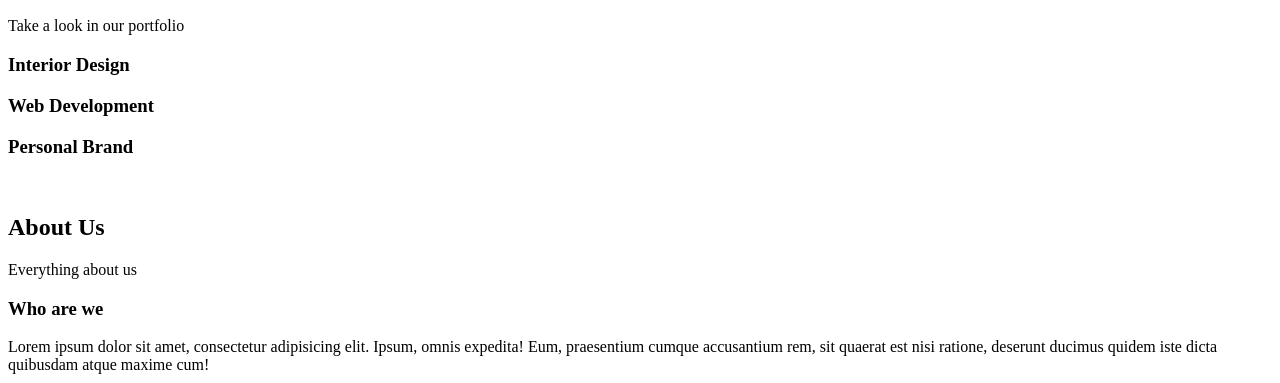
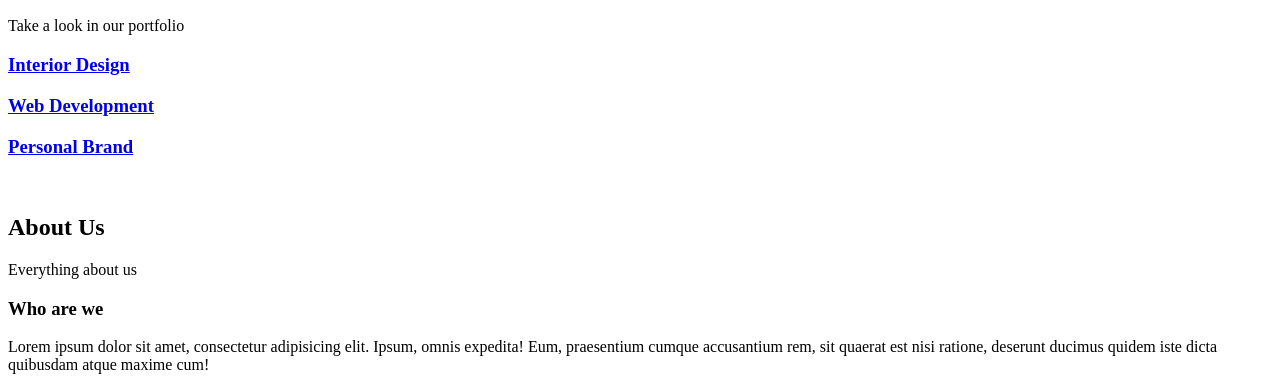
Before and after one commit to ali-jin/holbertonschool-web_front_end, a plain HTML site: page html_advanced/23-index.html in a window 1280 px wide. Shown: the part 714-1097 px from the top of the page. Drawn offline with Linux system fonts and the light colour scheme.

Commit message:
add more links to '#' to works section

```diff
--- a/html_advanced/23-index.html
+++ b/html_advanced/23-index.html
@@ -77,15 +77,15 @@
 
                     <div>
                         <article>
-                            <h3>Interior Design</h3>
+                            <h3><a href="#">Interior Design</a></h3>
                         </article>
 
                         <article>
-                            <h3>Web Development</h3>
+                            <h3><a href="#">Web Development</a></h3>
                         </article>
 
                         <article>
-                            <h3>Personal Brand</h3>
+                            <h3><a href="#">Personal Brand</a></h3>
                         </article>
                     </div>
                 </div>
```
